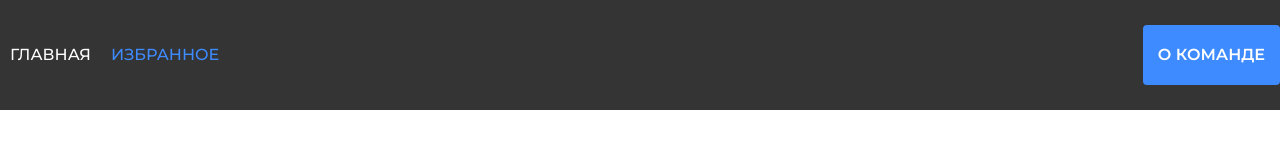
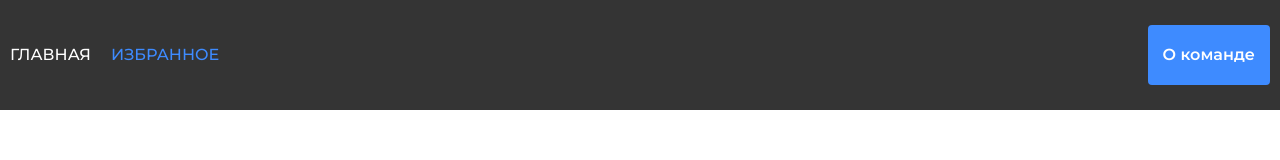
Before and after one commit to y0na24/Frontend-geeks, a React (Create React App) app: page /favorites in a window 1280 px wide. Shown: the top 160 px of the page. Built offline with nearby package versions, Linux system fonts and the light colour scheme.

Commit message:
last commit

```diff
--- a/src/app/components/cards/card.jsx
+++ b/src/app/components/cards/card.jsx
@@ -4,14 +4,15 @@ import { useLocation, useNavigate } from 'react-router-dom'
 
 import './index.css'
 import Badges from '../ui/badge/badges'
+import GoToMemberButton from '../ui/goToMemberButton/goToMemberButton'
 
 const Card = ({ name, image, qual, id, style }) => {
 	const location = useLocation()
 
-	const navigate =useNavigate()
+	const navigate = useNavigate()
 
 	const clickHandler = () => {
-		navigate(`/teamMember/${id}`,{state:location.pathname})
+		navigate(`/teamMember/${id}`, { state: location.pathname })
 	}
 	return (
 		<div id='card' style={style}>
@@ -28,9 +29,7 @@ const Card = ({ name, image, qual, id, style }) => {
 					<Badges arr={qual} />
 				</div>
 			</div>
-			<div onClick={clickHandler} className='randomizeButton'>
-				Перейти
-			</div>
+			<GoToMemberButton clickHandler={clickHandler} />
 		</div>
 	)
 }
--- a/src/app/components/cards/index.css
+++ b/src/app/components/cards/index.css
@@ -82,6 +82,7 @@
 	-moz-user-select: none;
 	-ms-user-select: none;
 	transition: all 0.3s;
+	border: 0;
 }
 
 #card .randomizeButton:hover {
--- a/src/app/components/navBar/index.css
+++ b/src/app/components/navBar/index.css
@@ -39,7 +39,6 @@
 }
 
 @media (max-width: 500px) {
-
 	.link {
 		font-size: 14px;
 	}
@@ -76,4 +75,10 @@
 	-moz-user-select: none;
 	-ms-user-select: none;
 	transition: all 0.3s;
+	margin-right: 10px;
+	border: 0;
 }
+
+.navbar-info:hover {
+	background-color: #0a6bff;
+}
--- a/src/app/components/navBar/navBar.jsx
+++ b/src/app/components/navBar/navBar.jsx
@@ -1,11 +1,11 @@
 import React from 'react'
-import PropTypes from 'prop-types';
+import PropTypes from 'prop-types'
 import { NavLink } from 'react-router-dom'
 
 import './index.css'
+import AboutUsButton from '../ui/aboutUsButton/aboutUsButton'
 
-const NavBar = ({handleShow}) => {
-
+const NavBar = ({ handleShow }) => {
 	return (
 		<header className='header'>
 			<nav className='nav'>
@@ -21,9 +21,7 @@ const NavBar = ({handleShow}) => {
 						</NavLink>
 					</li>
 					<li>
-						<div className="navbar-info" onClick={handleShow}>
-							О команде
-						</div>
+						<AboutUsButton handleShow={handleShow} />
 					</li>
 				</ul>
 			</nav>
@@ -32,7 +30,7 @@ const NavBar = ({handleShow}) => {
 }
 
 NavBar.propTypes = {
-	handleShow: PropTypes.func
+	handleShow: PropTypes.func,
 }
 
 export default NavBar
--- /dev/null
+++ b/src/app/components/ui/aboutUsButton/aboutUsButton.jsx
@@ -0,0 +1,16 @@
+import React from 'react'
+import PropTypes from 'prop-types'
+
+const AboutUsButton = ({ handleShow }) => {
+	return (
+		<button type='button' className='navbar-info' onClick={handleShow}>
+			О команде
+		</button>
+	)
+}
+
+AboutUsButton.propTypes = {
+	handleShow: PropTypes.func,
+}
+
+export default AboutUsButton
--- /dev/null
+++ b/src/app/components/ui/goToMemberButton/goToMemberButton.jsx
@@ -0,0 +1,16 @@
+import React from 'react'
+import PropTypes from 'prop-types'
+
+const GoToMemberButton = ({ clickHandler }) => {
+	return (
+		<div onClick={clickHandler} className='randomizeButton'>
+			Перейти
+		</div>
+	)
+}
+
+GoToMemberButton.propTypes = {
+	clickHandler: PropTypes.func,
+}
+
+export default GoToMemberButton
```
